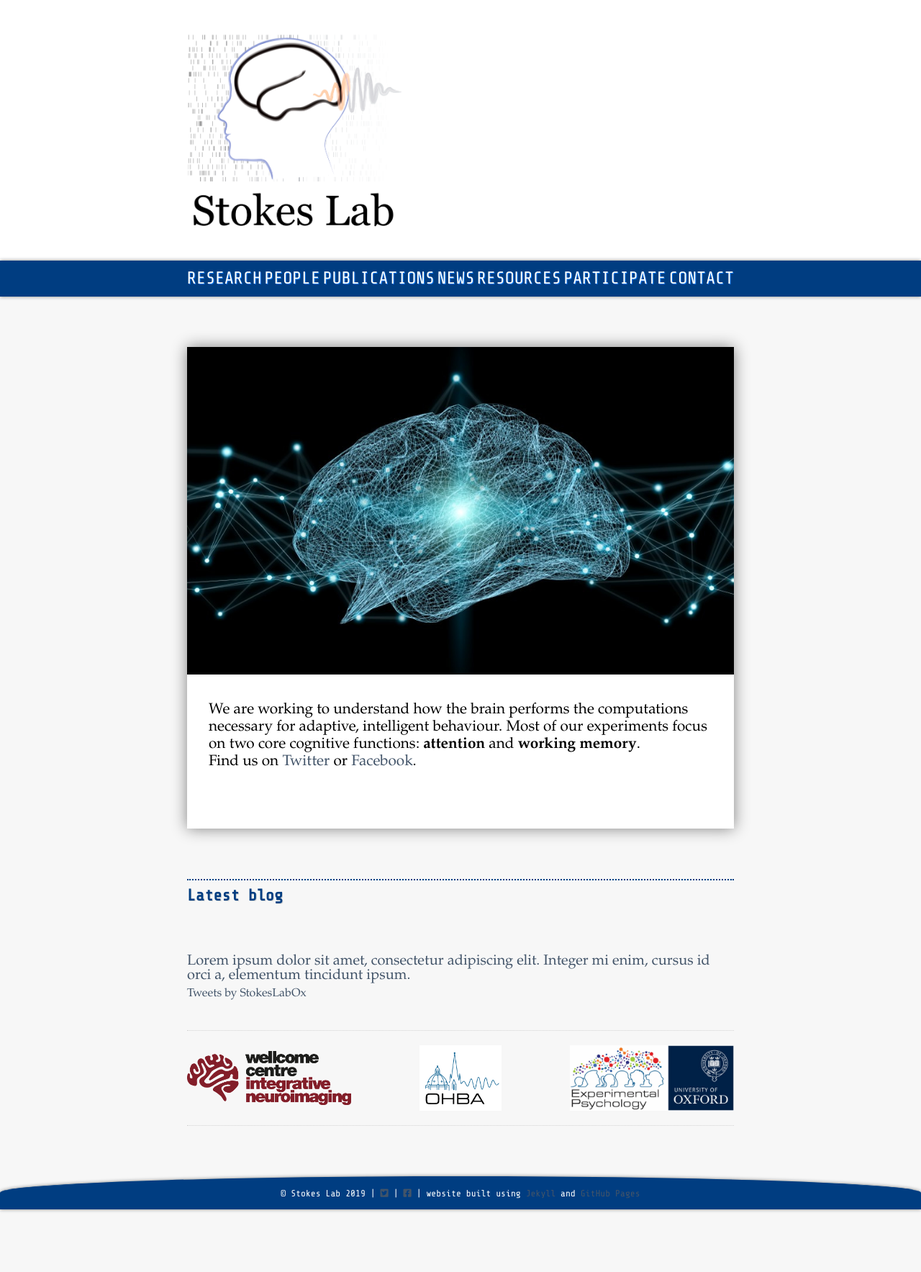
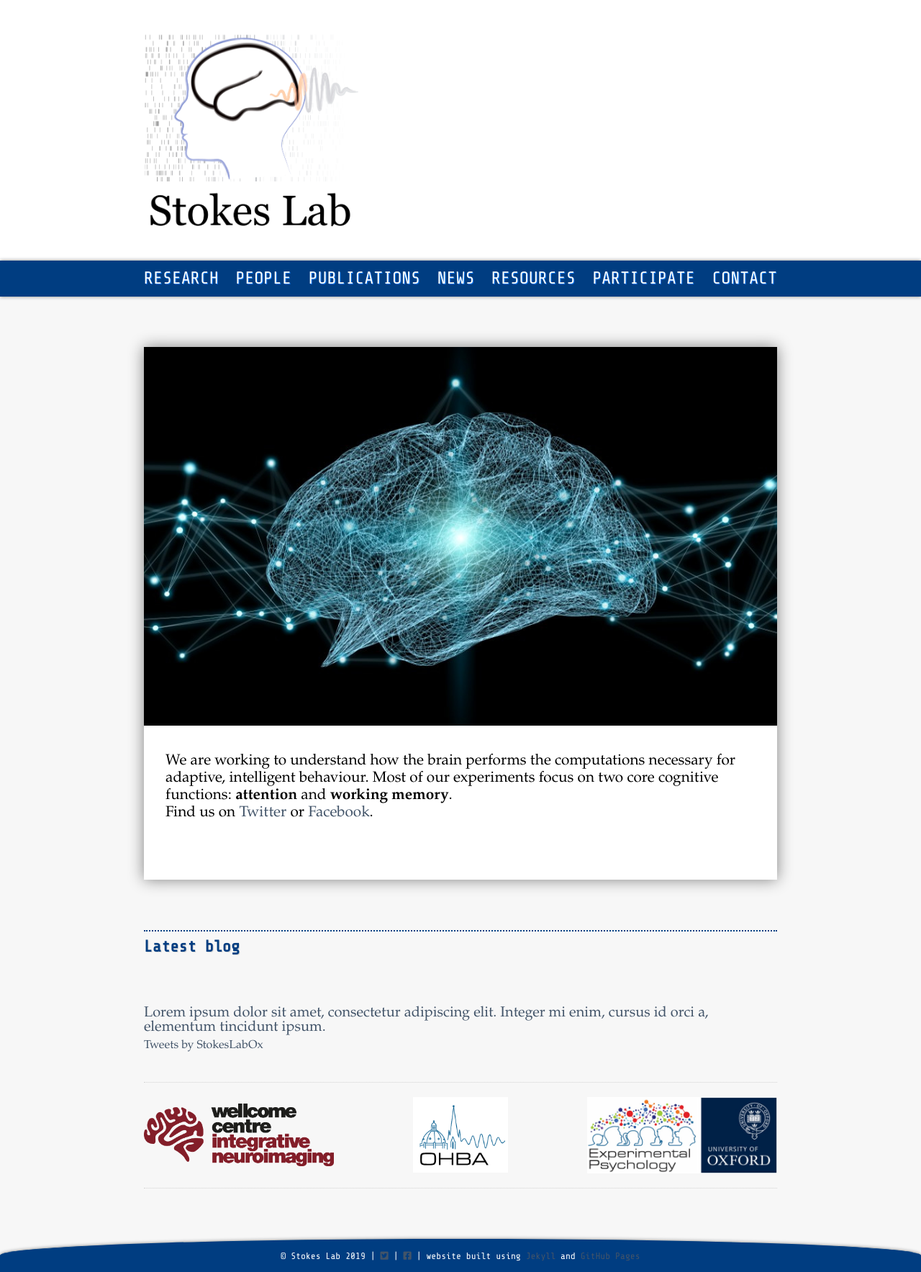
Before and after one commit to stokeslab/stokeslab.github.io, a Jekyll site: the page built from index.html, in a window 1280 px wide. Shown: the whole page at 72% size. Built offline with Jekyll 4.4.1, drawn with Linux system fonts in a browser that asks for light colours; nearby versions of some CDN libraries; some web fonts are replaced; comment, search, counter and statistics services are not loaded.

Commit message:
Update _layout.scss

```diff
--- a/_sass/_layout.scss
+++ b/_sass/_layout.scss
@@ -1,5 +1,5 @@
 
-$content-width-max: 900px;
+$content-width-max: 1020px;
 $spacing-unit: 70px;
 $spacing-unit-small: 6vw;
 
@@ -64,10 +64,10 @@
 $pop-color: #003D81; /*#002147;*/ /*#0058bd;*/
 
 // Width of the content area
-$content-width:    900px;
+$content-width:    1020px;
 
 $on-palm:          600px !default;
-$on-laptop:        900px !default;
+$on-laptop:        1020px !default;
 
 $on-medium:        $on-palm !default;
 $on-large:         $on-laptop !default;
```
